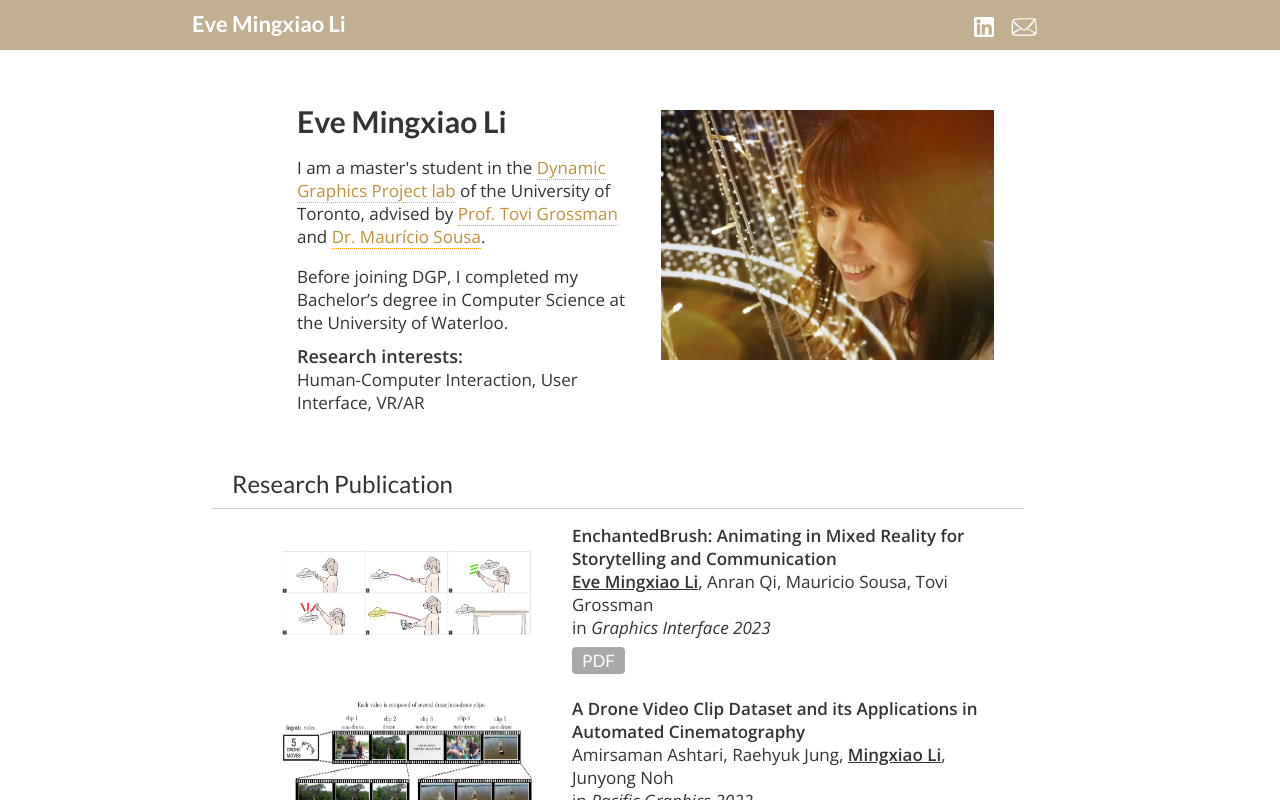
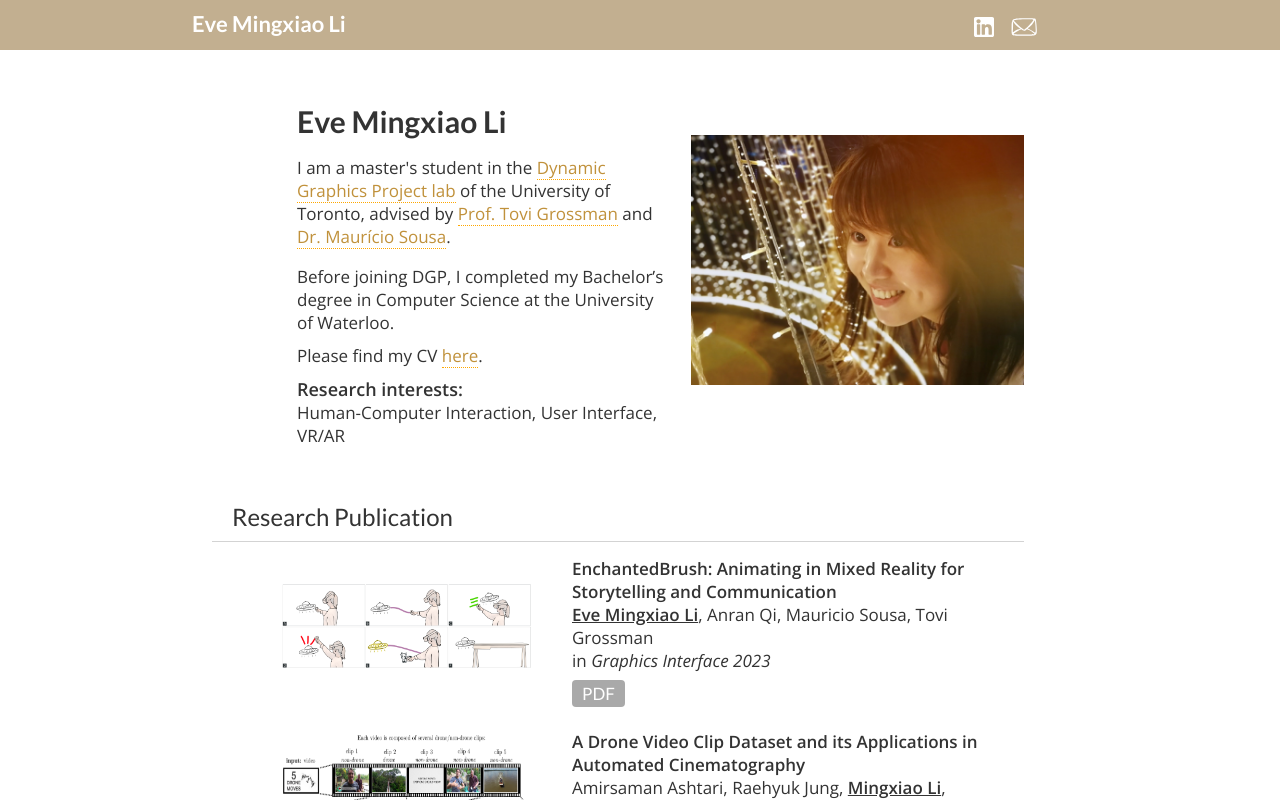
Before and after one commit to evelimx/evelimx.github.io, a React (Create React App) app: page / in a window 1280 px wide. Shown: the top 800 px of the page. Built offline with nearby package versions, Linux system fonts and the light colour scheme; some icons are missing.

Commit message:
cv update

```diff
--- a/src/components/about/about.js
+++ b/src/components/about/about.js
@@ -1,4 +1,5 @@
 import React from "react";
+import { Link } from 'react-router-dom';
 import Profile from './profile.JPG';
 
 const About = () => (
@@ -12,6 +13,9 @@ const About = () => (
                 Before joining DGP, I completed my Bachelor’s degree in Computer Science at the University of Waterloo.
             </div>
             <div className="paragraph">
+                <div>Please find my CV <Link to="CV.pdf" target="_blank">here</Link>. </div>
+            </div>
+            <div className="paragraph">
                 <div className="semibold">
                     Research interests:
                 </div>
--- a/src/styles/about.scss
+++ b/src/styles/about.scss
@@ -5,7 +5,7 @@
   color: $textColor;
 
   img {
-    margin: 50px 30px 10px 0px;
+    margin: 75px 0px 0px 0px;
     display: inline-block;
     height: 250px;
   }
@@ -13,7 +13,7 @@
   .self-description-container {
     width: 600px;
     font-family: $textFont;
-    margin: 43px 30px 10px 105px;
+    margin: 43px 20px 10px 105px;
     //line-height: 27px;
     font-size: 17px;
     display: inline-block;
```
